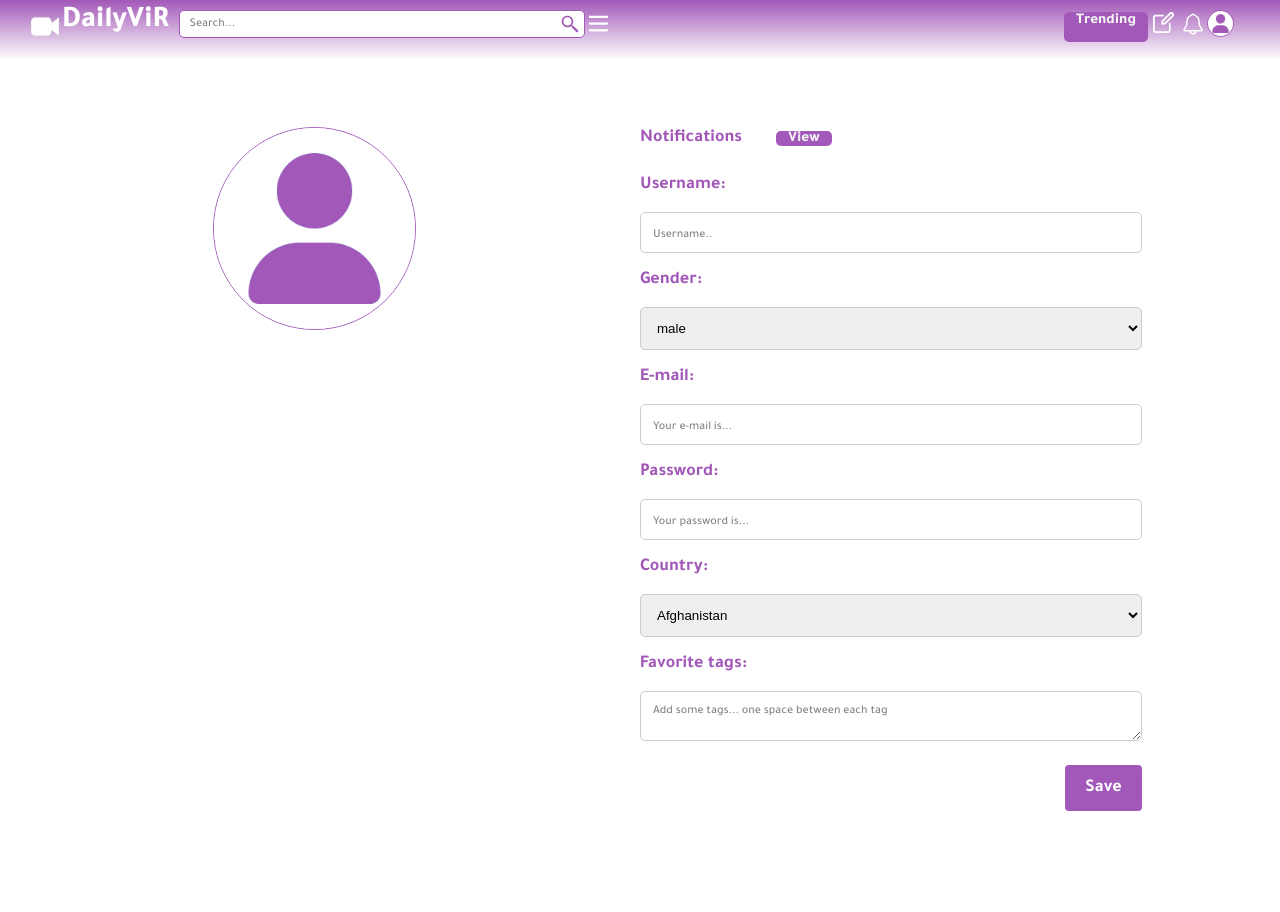
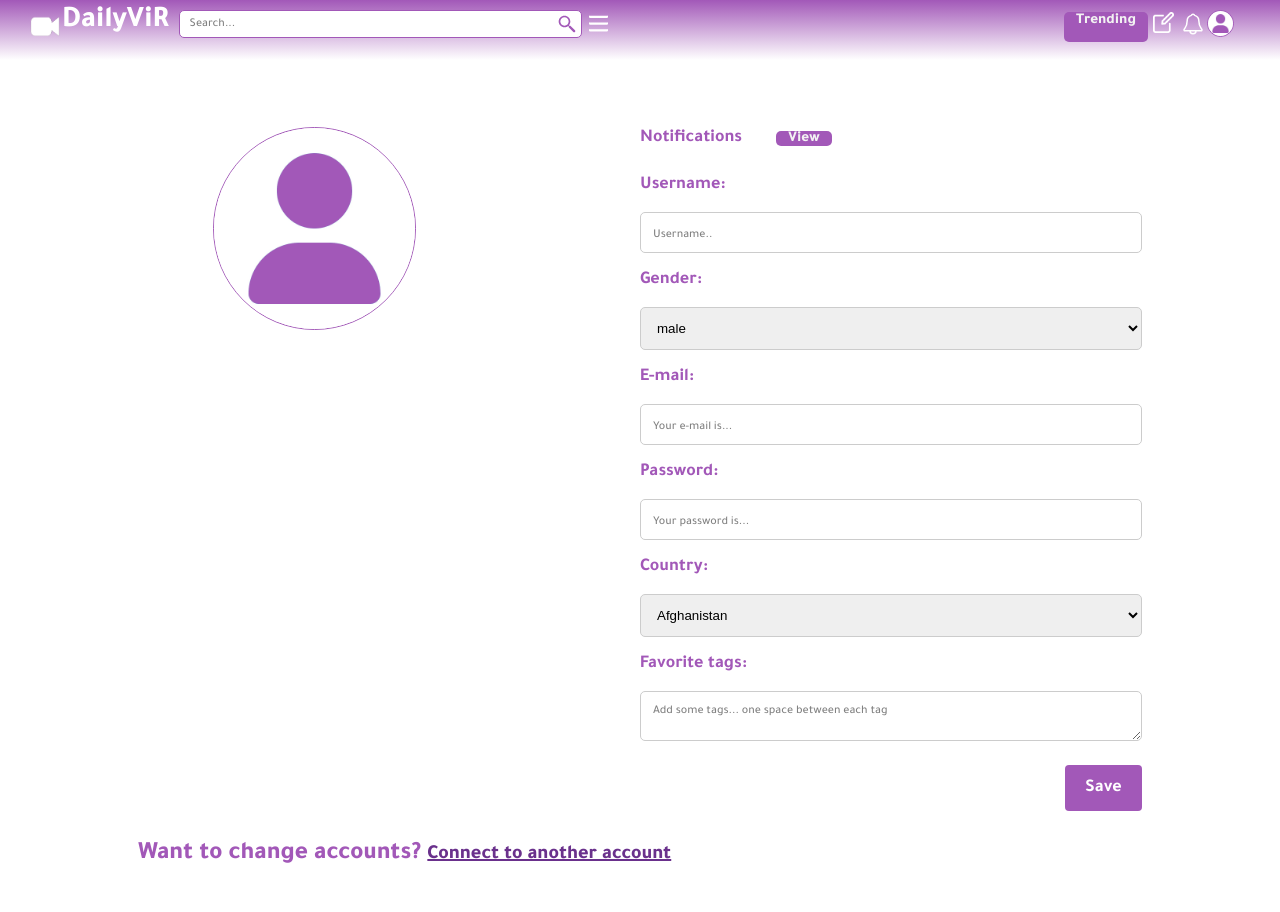
Before and after one commit to MadalinaEnasel/TW_ViR, a PHP site: page /user_profile.html in a window 1280 px wide. Before the commit the page ends 811 px from the top, so only its background shows below. Run offline with PHP 8.4, Linux system fonts and the light colour scheme.

```diff
--- a/Profile User/user_profile.css
+++ b/Profile User/user_profile.css
@@ -67,8 +67,6 @@ body {
     background-color: #954FA8;
     color: white;
     border-radius: 5px;
-    padding-right: 2%;
-    padding-left: 2%;
     text-decoration: none;
 }
 
@@ -106,12 +104,31 @@ body {
     float: right;
 }
 
+.text_changeAccount{
+    color: #A258B8;
+    font-family: "Tajawal", sans-serif;
+    font-weight: 800;
+    font-size: 25px;
+    padding-top: 4px;
+    padding-right: 4px;
+    text-align: initial;
+    text-decoration: none;
+}
+
+.text_link_change{
+    color: rgba(97,36,133,0.94);
+    font-family: "Tajawal", sans-serif;
+    font-weight: 800;
+    font-size: 20px;
+    padding-top: 4px;
+    padding-right: 4px;
+    text-align: center;
+}
+
 .trendingButton:hover {
     background-color: #954FA8;
     color: white;
     border-radius: 5px;
-    padding-right: 2%;
-    padding-left: 2%;
     text-decoration: none;
 }
 
@@ -164,6 +181,14 @@ input[type=submit] {
     -moz-box-sizing: content-box;
 }
 
+input[type=submit]:hover{
+    background-color: #954FA8;
+    color: white;
+    border-radius: 4px;
+    padding: 12px 20px;
+    text-decoration: none;
+}
+
 .text--notifications {
     font-family: "Tajawal", sans-serif;
     font-weight: 700;
@@ -178,11 +203,6 @@ label {
     font-weight: 700;
     font-size: 18px;
     color: #A258B8;
-}
-
-/* When moving the mouse over the submit button, add a darker green color */
-input.b[type=submit]:hover {
-    background-color: #784087;
 }
 
 /* Add a background color and some padding around the form */
--- a/Profile User/user_profile.html
+++ b/Profile User/user_profile.html
@@ -9,12 +9,12 @@
 
 <div class="menuBar">
     <div class="left">
-        <a><img class="logo" src="camera.png" alt="The src doesn't exist"></a>
+        <a href="../Home%20Page/home_page.html"><img class="logo" src="camera.png" alt="The src doesn't exist"></a>
         <a class="text--logo" href="../Home%20Page/home_page.html" target="_self">DailyViR</a>
 
         <div role="search" class="search">
-            <label for="search"></label><input type="search" id="search" name="search" placeholder="Search...">
-            <img src="search.svg" class="search__icon" alt="The src doesn't exist">
+            <label for="search"> </label><input type="search"  id="search" name="search" placeholder="Search...">
+            <a href="../Home%20Page/home_page.html"><img src="search.svg" class="search__icon" alt="The src doesn't exist"></a>
         </div>
 
         <a><img src="menu.svg" class="menu__icon" alt="The src doesn't exist"></a>
@@ -335,6 +335,11 @@
                 </form>
             </div>
         </div>
+        <div class="row">
+            <p class="text_changeAccount"> Want to change accounts?
+            <a href="../login/Login.html" class="text_link_change">Connect to another account</a>
+            </p>
+        </div>
     </div>
 </main>
 </body>
```
